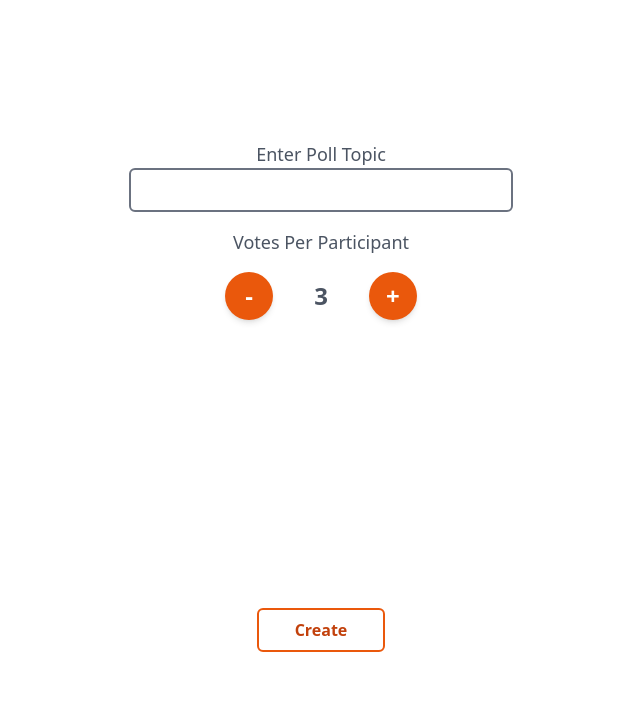
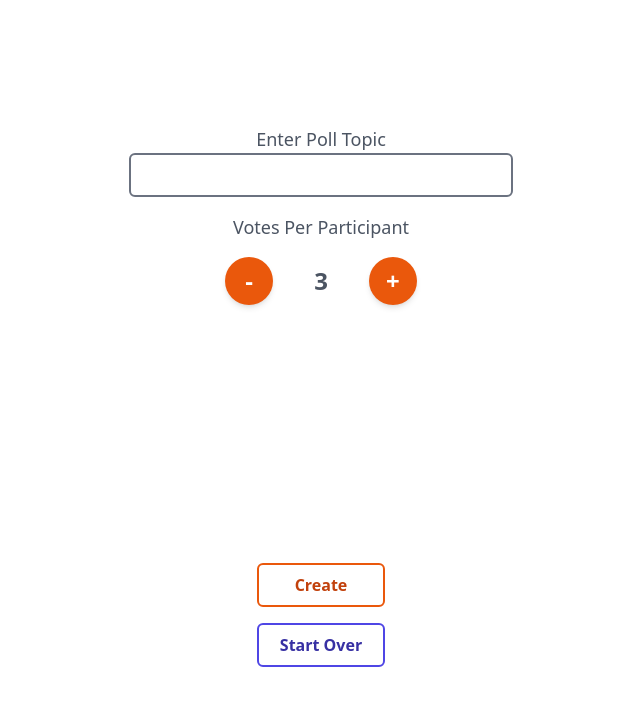
Before and after one commit to albert-byiringiro/vote-fusion, a React (Vite) app in the folder client/: page / in a window 1280 px wide. Both pictures are taken after a click on the button "Create New Poll". Shown: the top 706 px of the page, without its empty margins (319-959 px from the left). Built offline with nearby package versions, Linux system fonts and the light colour scheme.

Commit message:
feature: added start over button

```diff
--- a/client/src/pages/Create.tsx
+++ b/client/src/pages/Create.tsx
@@ -20,6 +20,7 @@ const Create: React.FC = () => {
       </div>
       <div className="flex flex-col justify-center items-center">
         <button className="box btn-orange w-32 my-2" onClick={() => console.log('createPoll')} disabled={false}>Create</button>
+        <button className="box btn-purple w-32 my-2" onClick={() => console.log('starting over')}>Start Over</button>
       </div>
     </div>
   )
```
